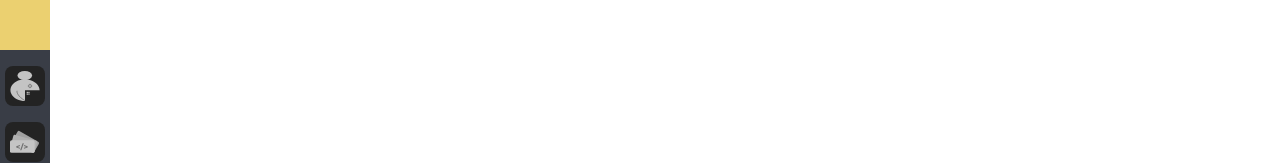
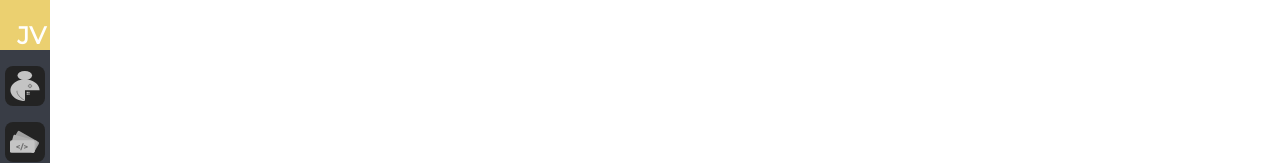
Before and after one commit to jericovalino/jericovalino.com, a Next.js app: page / in a window 1280 px wide. Shown: the top 163 px of the page. Built offline with nearby package versions, Linux system fonts and the light colour scheme.

Commit message:
mini commit

```diff
--- a/pages/index.js
+++ b/pages/index.js
@@ -22,7 +22,7 @@ const IndexPage = () => {
     <div className={style.Index}>
 
       <nav className={style.navbar}>
-        <div className={style.main__nav__item}></div>
+        <div className={style.main__nav__item}><h1>JV</h1></div>
 
         <div className={style.nav__item}>
           <UserIcon width="30px" height="30px" />
--- a/src/pages_styles/index.module.css
+++ b/src/pages_styles/index.module.css
@@ -18,6 +18,14 @@
     width: 50px;
     height: 50px;
     background-color: #EBD070;
+    display: flex;
+    justify-content: flex-end;
+    align-items: flex-end;
+    padding: 4px;
+}
+
+.main__nav__item h1 {
+    margin: 0 0 -4px;
 }
 
 .nav__item {
@@ -29,9 +37,10 @@
     justify-content: center;
     align-items: center;
     margin: 1em 0 0;
-    transition-property: transform;
+    transition-property: all;
     transition-duration: 100ms;
     transition-timing-function: ease-in-out;
+    cursor: pointer;
 }
 
 .ThemeSwitch {
@@ -40,7 +49,11 @@
 }
 
 .nav__item:hover {
-    transform: scale(1.1);
+    margin-left: 5px;
+    align-self: flex-start;
+    width: 120px;
+    justify-content: flex-end;
+    padding-right: 10px;
 }
 
 .watermark {
```
